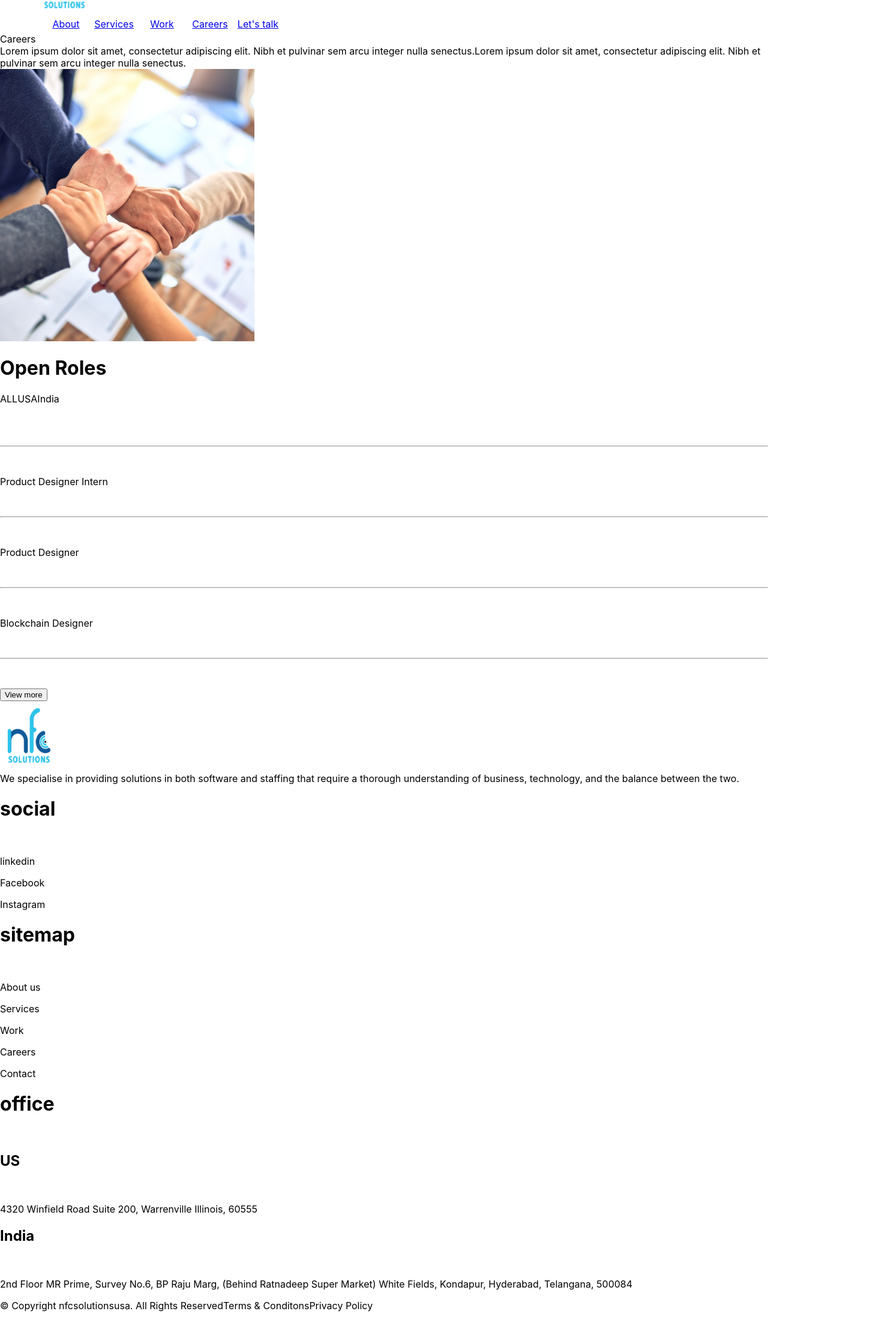
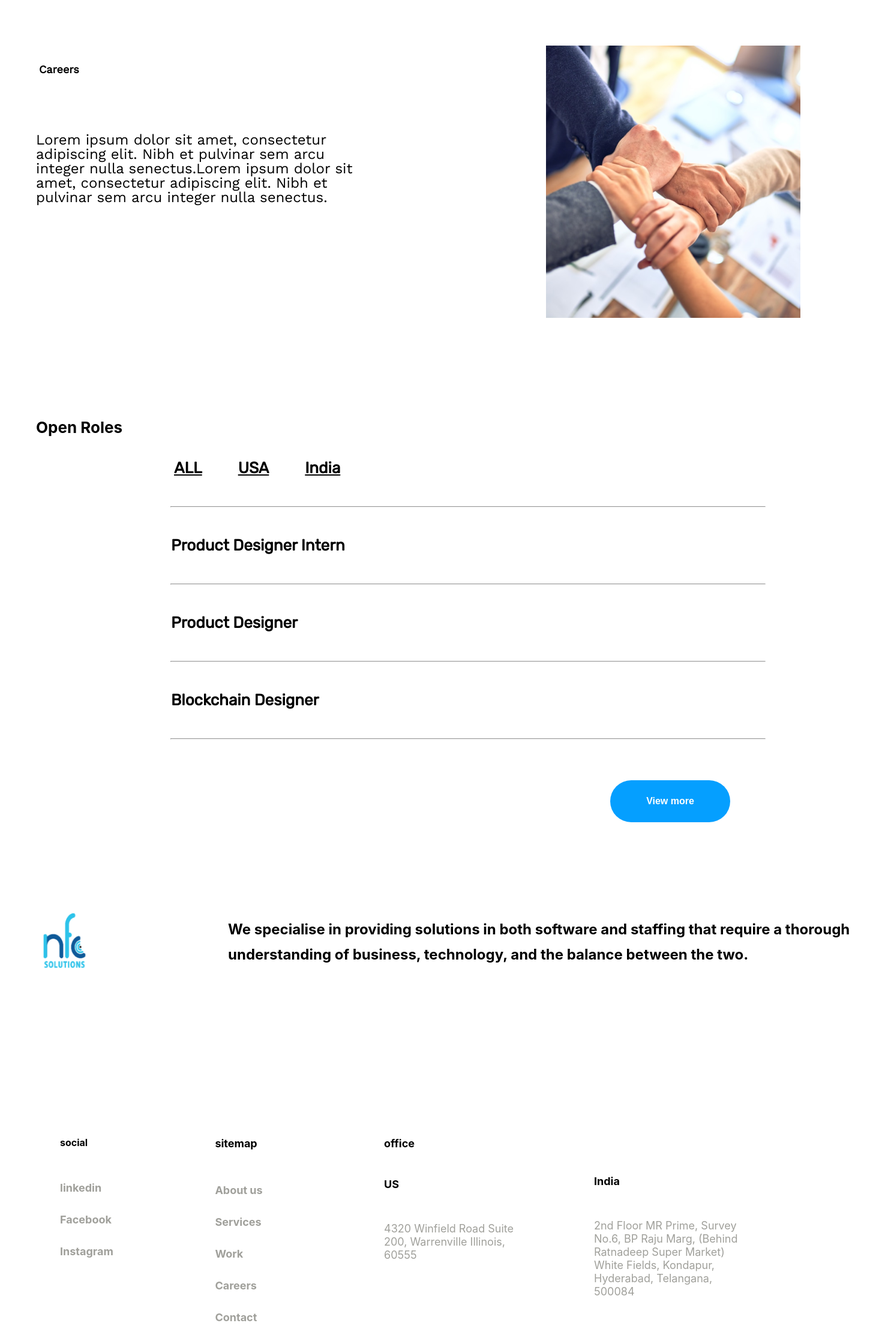
Before and after one commit to hemanth0615/NFC_Website, a React (Create React App) app: page /Careers in a window 1280 px wide. Shown: the part 99-2320 px from the top of the page at 60% size, 1480 px wide, since content can reach past the window. Before the commit the page ends 2286 px from the top, so only its background shows below. Built offline with nearby package versions, Linux system fonts and the light colour scheme; a web font is replaced by a local one.

Commit message:
Update careers.css

```diff
--- a/src/Pages/Careers/careers.css
+++ b/src/Pages/Careers/careers.css
@@ -0,0 +1,236 @@
+.navbar-logo{
+    width: 55px;
+    height: 60px;
+    top: 15px;
+    right: 65px;
+}
+.nav-menu{
+    position: relative;
+    left: 650px;
+    bottom: 50px;
+    width: 800px;
+    height: 30px;
+}
+.nav-item{
+    width: 100px;
+    height: 20px;
+    padding: 10px;
+    font-family: 'Work Sans', sans-serif;
+    text-decoration: none;
+}
+.nav-links{
+    text-decoration: none;
+    color: #42423E;
+    font-weight: 600;
+    font-size: 18px;
+    line-height: 21px;
+    text-align: center;
+}
+.holding{
+    position: relative;
+    width: 424px;
+    height: 454px;
+    left: 910px;
+    top: 50px;
+}
+.C-heading{
+    font-family: 'Work Sans', sans-serif;
+    font-weight: 600;
+    font-size: 18px;
+    line-height: 21px;
+    align-items: center;
+    position: relative;
+    left: 65px;
+    top: 100px;
+}
+.C-Para{
+    width: 540px;
+    height: 140px;
+    position: absolute;
+    top: 320px;
+    left: 60px;
+}
+.C-para{
+    font-family: 'Work Sans', sans-serif;
+    font-size: 24px;
+    font-weight: 500;
+    line-height: 24px;
+}
+.C-section2{
+    position: absolute;
+    top: 780px;
+    left: 60px;
+}
+.C-section3{
+    position: absolute;
+    top: 1400px;
+}
+.roles{
+    font-weight: 700;
+    font-size: 26px;
+    line-height: 30px;
+
+}
+.location>span{
+    padding: 30px;
+    font-weight: 700;
+    font-size: 26px;
+    line-height: 30px;
+    text-decoration: underline ;
+    position: relative;
+    left: 200px;
+    top: 20px;
+    font-family: 'Rubik', sans-serif;
+}
+hr{
+    width: 90%;
+    position: relative;
+    left: 170px;
+}
+.product>span{
+    position: relative;
+    left: 225px;
+    font-size: 26px;
+    font-weight: 700;
+    font-family: 'Rubik', sans-serif;
+}
+.product>span:hover{
+    color: blue;
+}
+.product>h3{
+    position: relative;
+    left: 700px;
+}
+.view{
+    width: 200px;
+    height: 70px;
+    border-radius: 40px;
+    background-color: #059FFF;
+    color: white;
+    font-size: 16px;
+    font-weight: bold;
+    border: none;
+    position: relative;
+    left: 87%;
+    top: 20px;
+}
+.logo1{
+    position: relative;
+    top: 160px;
+    width: 100px;
+    height: 115px;
+}
+.about{
+    width: 1100px;
+    height: 190px;
+    position: relative;
+    left: 320px;
+    top: 60px;
+    line-height: 40px;
+}
+.about-content{
+
+    font-size: 24px;
+    font-weight: 700;
+
+}
+.C-section3{
+    position: relative;
+}
+.social{
+    position: absolute;
+    left: 100px;
+}
+.social-h{
+    font-size: 16px;
+    font-weight: 700;
+
+}
+.social>p{
+    font-size: 18px;
+    font-weight: 700;
+    color: #A0A09B;
+    line-height: 35px;
+}
+.sitemap{
+    position: absolute;
+    left: 28%;
+}
+.sitemap-h{
+    font-size: 18px;
+    font-weight: 700;
+}
+.sitemap>p{
+    font-size: 18px;
+    font-weight: 700;
+    color: #A0A09B;
+    line-height: 35px;
+}
+.office{
+    position: absolute;
+    left: 50%;
+}
+.office-h{
+    font-size: 18px;
+    font-weight: 700;
+}
+.us-c>h2{
+    font-size: 18px;
+    font-weight: 700;
+}
+.us-c>p{
+    width: 220px;
+    height: 80px;
+    font-size: 18px;
+    font-weight: 400;
+    color: #A0A09B;
+    line-height: 22px;
+}
+.india-c{
+    position: relative;
+    left: 350px;
+    bottom: 177px;
+}
+.india-c>h2{
+    font-size: 18px;
+    font-weight: 700;
+}
+.india-c>p{
+    width: 250px;
+    height: 110px;
+    font-size: 18px;
+    font-weight: 400;
+    color: #A0A09B;
+    line-height: 22px;
+}
+.extra{
+    position: absolute;
+    top: 400px;
+    padding-bottom: 100px;
+}
+.copyright{
+    width: 270px;
+    font-size: 12px;
+    font-weight: 500;
+    position: relative;
+    top: 50px;
+    left: 100px;
+}
+.terms{
+    position: relative;
+    left: 800px;
+    top: 50px;
+    font-size: 12px;
+    font-weight: 500;
+    color: #A0A09B;
+    text-decoration: underline;
+}
+.privacy{
+    position: relative;
+    left: 900px;
+    top: 50px;
+    font-size: 12px;
+    font-weight: 500;
+    color: #A0A09B;
+    text-decoration: underline;
+}
```
